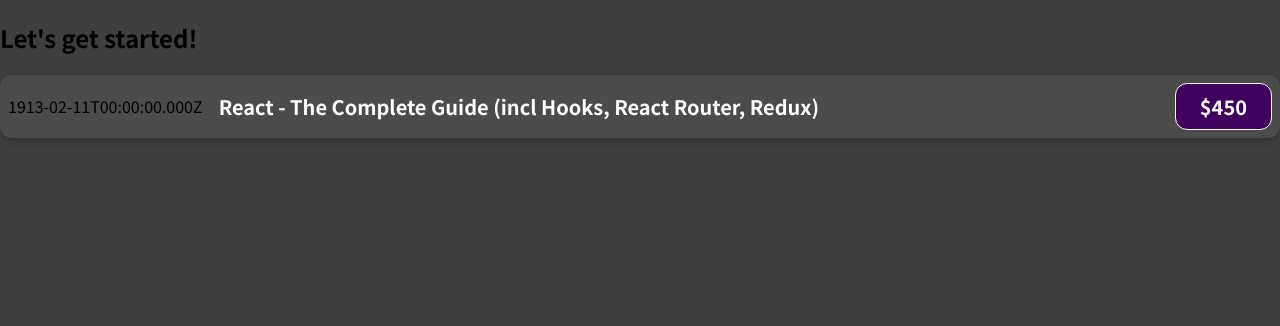
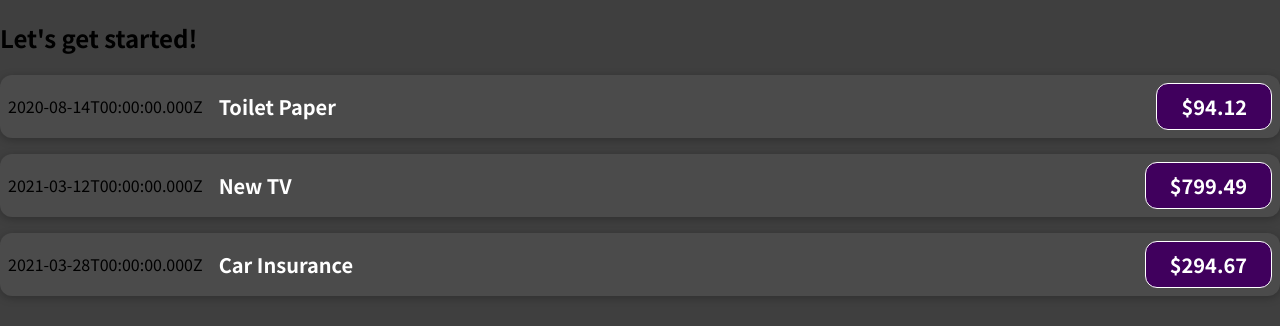
Before and after one commit to sureshkrishnawebdev/react-max, a React (Create React App) app: page / in a window 1280 px wide. Shown: the top 326 px of the page. Built offline with nearby package versions, Linux system fonts and the light colour scheme.

Commit message:
1.5.1 pass data - props intro

```diff
--- a/src/App.js
+++ b/src/App.js
@@ -1,13 +1,50 @@
-import React from 'react';
-import ExpenseItem from './components/expense/ExpenseItem';
+import React from "react";
+import ExpenseItem from "./components/expense/ExpenseItem";
 
 function App() {
-  return (
-    <div>
-      <h2>Let's get started!</h2>
-      <ExpenseItem />
-    </div>
-  );
+	//mock data
+	const expenses = [
+		{
+			id: "e1",
+			title: "Toilet Paper",
+			amount: 94.12,
+			date: new Date(2020, 7, 14),
+		},
+		{ id: "e2", title: "New TV", amount: 799.49, date: new Date(2021, 2, 12) },
+		{
+			id: "e3",
+			title: "Car Insurance",
+			amount: 294.67,
+			date: new Date(2021, 2, 28),
+		},
+		{
+			id: "e4",
+			title: "New Desk (Wooden)",
+			amount: 450,
+			date: new Date(2021, 5, 12),
+		},
+	];
+
+	return (
+		<div>
+			<h2>Let's get started!</h2>
+			<ExpenseItem
+				title={expenses[0].title}
+				amount={expenses[0].amount}
+				date={expenses[0].date}
+			/>
+			<ExpenseItem
+				title={expenses[1].title}
+				amount={expenses[1].amount}
+				date={expenses[1].date}
+			/>
+			<ExpenseItem
+				title={expenses[2].title}
+				amount={expenses[2].amount}
+				date={expenses[2].date}
+			/>
+		</div>
+	);
 }
 
 export default App;
--- a/src/components/expense/ExpenseItem.js
+++ b/src/components/expense/ExpenseItem.js
@@ -1,22 +1,17 @@
-import React from 'react';
+import React from "react";
 // import './ExpenseItem.css';     // no external library required
-import './ExpenseItem.scss';    // external library required
+import "./ExpenseItem.scss"; // external library required
 
-const ExpenseItem = () => {
-
-    const expenseDate = new Date(7, 7, 2022).toISOString();
-    const expenseTitle = 'React - The Complete Guide (incl Hooks, React Router, Redux)';
-    const expenseAmount = 450;
-
-    return (
-        <div className="expense-item">
-            <div> { expenseDate } </div>
-            <div className="expense-item__description">
-                <h2> { expenseTitle } </h2>
-                <div className="expense-item__price"> ${ expenseAmount } </div>
-            </div>
-        </div>
-    )
-}
+const ExpenseItem = (props) => {
+	return (
+		<div className="expense-item">
+			<div> {props.date.toISOString()} </div>
+			<div className="expense-item__description">
+				<h2> {props.title} </h2>
+				<div className="expense-item__price">${props.amount}</div>
+			</div>
+		</div>
+	);
+};
 
 export default ExpenseItem;
```
Also changed, not shown: reference/concepts.txt, 1 other file (tests, documents, lock files or other folders).
